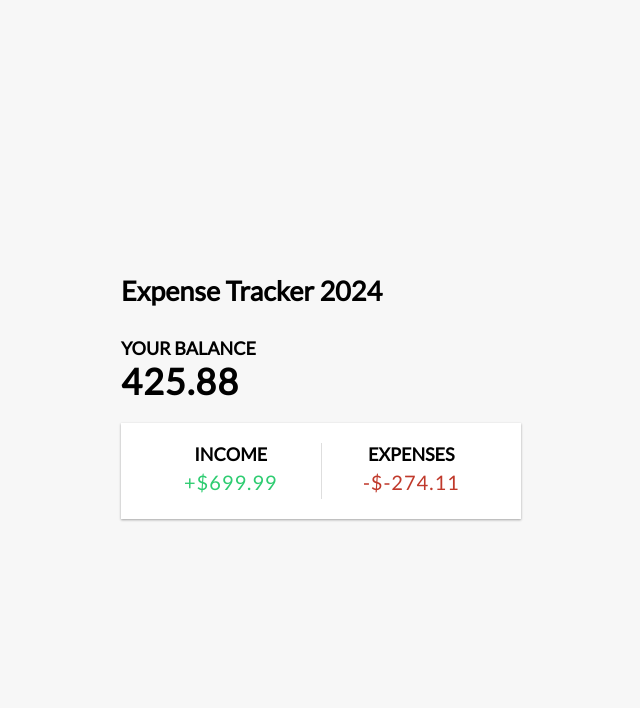
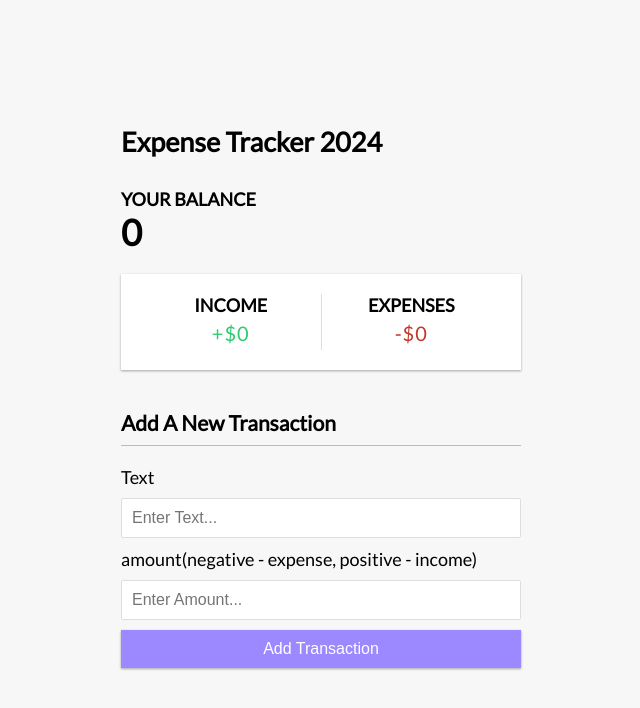
Before and after one commit to jmart381/expense-tracker, a Vue app: page / in a window 1280 px wide. Shown: the top 708 px of the page, without its empty margins (319-959 px from the left). Built offline with nearby package versions, Linux system fonts and the light colour scheme.

Commit message:
Add transaction component working

```diff
--- a/src/App.vue
+++ b/src/App.vue
@@ -2,14 +2,16 @@
   import Header from './components/Header.vue';
   import Balance from './components/Balance.vue';
   import IncomeExpenses from './components/IncomeExpenses.vue';
+  import AddTransaction from './components/AddTransaction.vue';
   import {computed, ref} from 'vue'
 
-  const transactions = ref([
-    {id: 1, text: 'Paycheck', amount: 699.99},
-    {id: 2, text: 'Food', amount: -20},
-    {id: 3, text: 'Bills', amount: -200},
-    {id: 4, text: 'Video game', amount: -54.11}
-  ])
+  const transactions = ref ([])
+  // const transactions = ref([
+  //   {id: 1, text: 'Paycheck', amount: 699.99},
+  //   {id: 2, text: 'Food', amount: -20},
+  //   {id: 3, text: 'Bills', amount: -200},
+  //   {id: 4, text: 'Video game', amount: -54.11}
+  // ])
 
   //get the total
   const total = computed(() => {
@@ -37,6 +39,13 @@
   }, 0)
 })
 
+//handle transactions submitted
+const handleTransactionSubmitted = (transactionData) => {
+  transactions.value.push({
+    text: transactionData.text,
+    amount: transactionData.amount,
+  })
+}
 
 </script>
 
@@ -45,5 +54,7 @@
   <div class="container">
     <Balance  :total="total"></Balance>
     <IncomeExpenses :income="income" :expense="expense"></IncomeExpenses>
+    <AddTransaction @transactionSubmitted="handleTransactionSubmitted"></AddTransaction>
+    <!-- {{ transactions }} -->
   </div>
 </template>
--- /dev/null
+++ b/src/components/AddTransaction.vue
@@ -0,0 +1,39 @@
+<template>
+    <h3>Add A New Transaction</h3>
+    <form id="form" @submit.prevent="onSubmit">
+        <div class="form-control">
+            <label for="text">Text</label>
+            <input type="text" id="text" v-model="text" placeholder="Enter Text...">
+        </div>
+
+        <div class="form-control">
+            <label for="amount">amount(negative - expense, positive - income)</label>
+            <input type="text" id="amount" v-model="amount" placeholder="Enter Amount...">
+        </div>
+        <!-- {{ text }} -{{ amount }} -->
+        <button class="btn">Add Transaction</button>
+    </form>
+</template>
+
+<script setup>
+import{ref, defineEmits} from 'vue'
+const text = ref('')
+const amount = ref('')
+
+const emit = defineEmits([
+    'transactionSubmitted'
+])
+
+const onSubmit = () => {
+    const transactionData = {
+        text: text.value,
+        amount: parseFloat(amount.value),
+    }
+
+    emit('transactionSubmitted', transactionData)
+
+    text.value = ''
+    amount.value = ''
+
+}
+</script>
```
